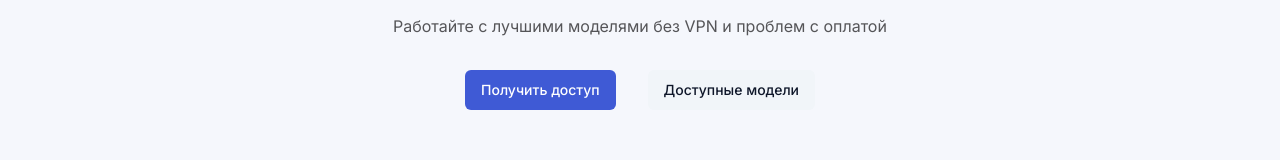
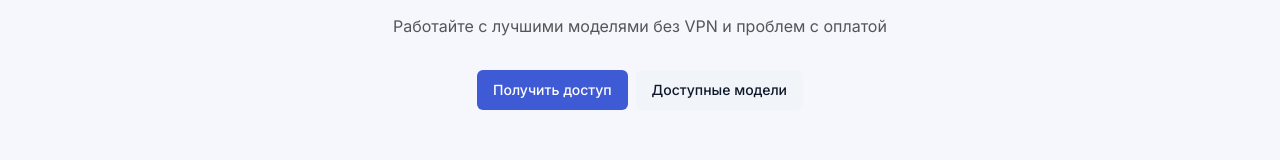
Before and after one commit to igor786/igma-pixel-magic-2, a React (Vite) app: page / in a window 1280 px wide. Shown: the part 330-490 px from the top of the page. Built offline with nearby package versions, Linux system fonts and the light colour scheme.

Commit message:
Изменить отступ между кнопками
Изменен отступ между кнопками "Получить доступ" и "Доступные модели" с `gap-8` на `gap-2` в Hero компоненте.

```diff
--- a/src/components/Hero.tsx
+++ b/src/components/Hero.tsx
@@ -24,7 +24,7 @@ export const Hero: React.FC = () => {
             </p>
           </div>
         </div>
-        <div className="items-center self-center flex gap-8 text-base font-semibold">
+        <div className="items-center self-center flex gap-2 text-base font-semibold">
           <Button onClick={() => document.getElementById('contact-form')?.scrollIntoView({ behavior: 'smooth' })}>
             Получить доступ
           </Button>
```
